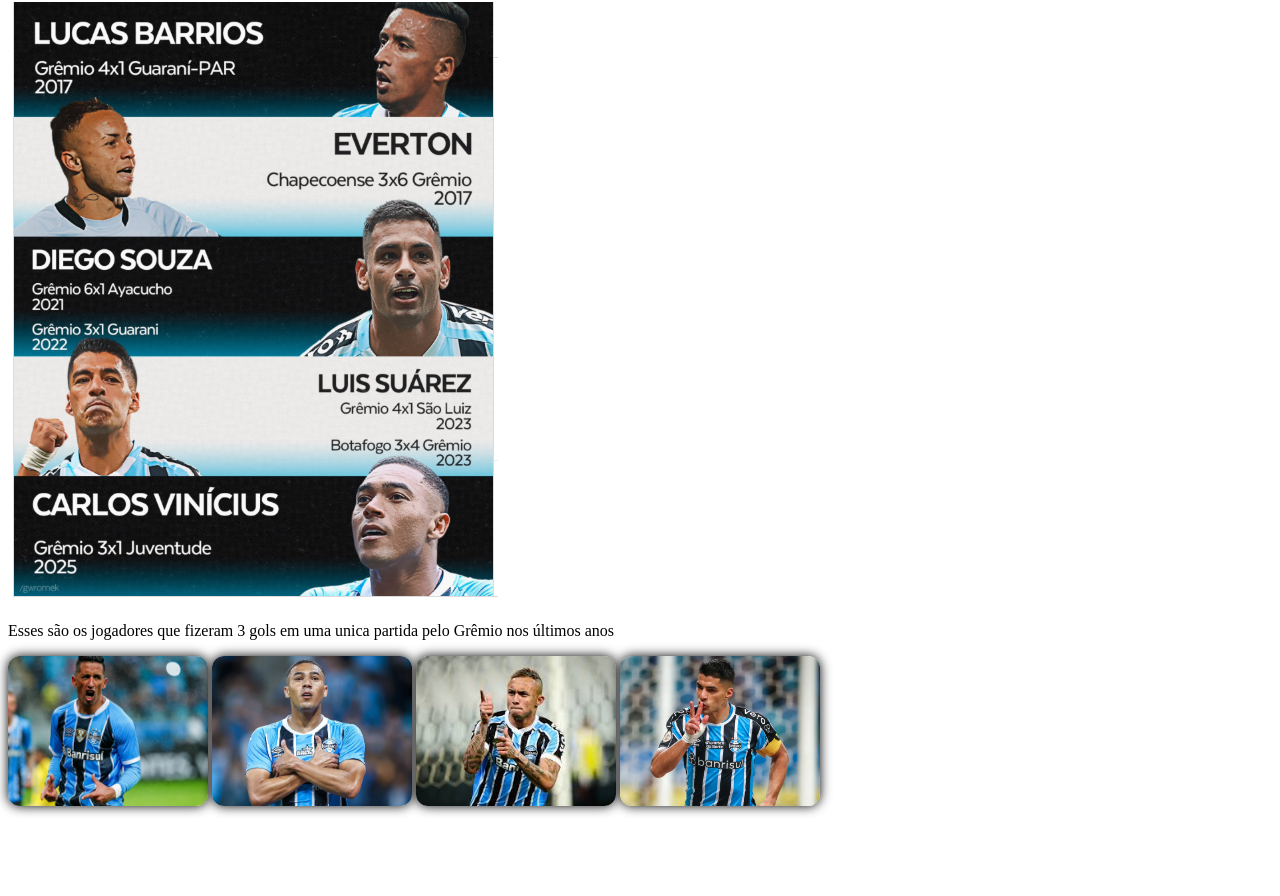
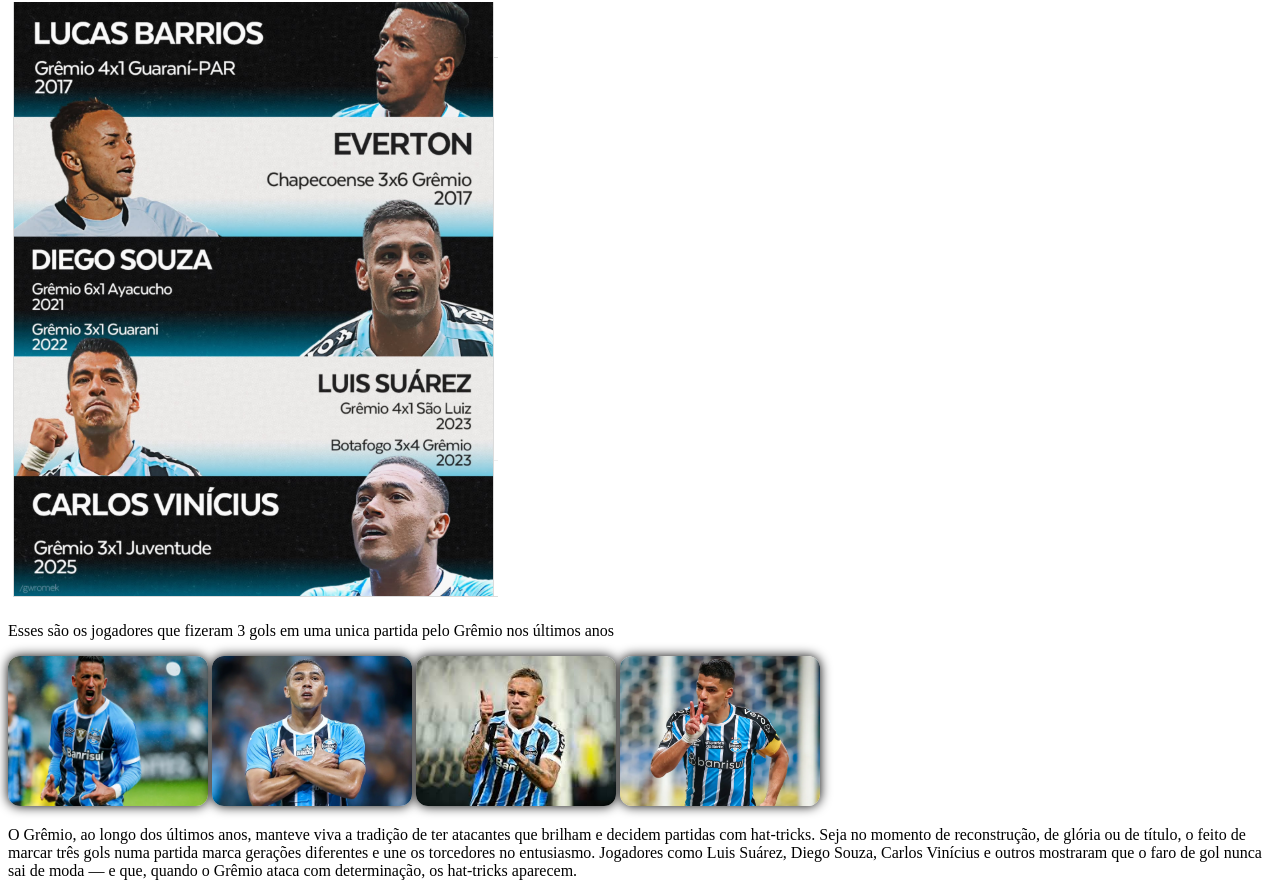
Before and after one commit to meneguethtom285-ops/Aula19--Mudan-a, a plain HTML site: page index.html in a window 1280 px wide. Shown: the part 78-974 px from the top of the page. Before the commit the page ends 896 px from the top, so only its background shows below. Drawn offline with Linux system fonts and the light colour scheme.

Commit message:
Texto atualizado

```diff
--- a/index.html
+++ b/index.html
@@ -21,6 +21,9 @@
         <img src="Carlos-Vinicius-Gremio-Sao-Paulo.webp" alt="Imagem Hed-Trick">
         <img src="download.jfif" alt="Imagem Hed-Trick">
         <img src="suarez_gremio.jpg.webp" alt="Imagem Hed-Trick">
+        <P>O Grêmio, ao longo dos últimos anos, manteve viva a tradição de ter atacantes que brilham e decidem partidas com hat-tricks. Seja no momento de reconstrução, de glória ou de título, o feito de marcar três gols numa partida marca gerações diferentes e une os torcedores no entusiasmo. Jogadores como Luis Suárez, Diego Souza, Carlos Vinícius e outros mostraram que o faro de gol nunca sai de moda — e que, quando o Grêmio ataca com determinação, os hat-tricks aparecem.
+
+        </P>
     </section>
 
 </body>
```
